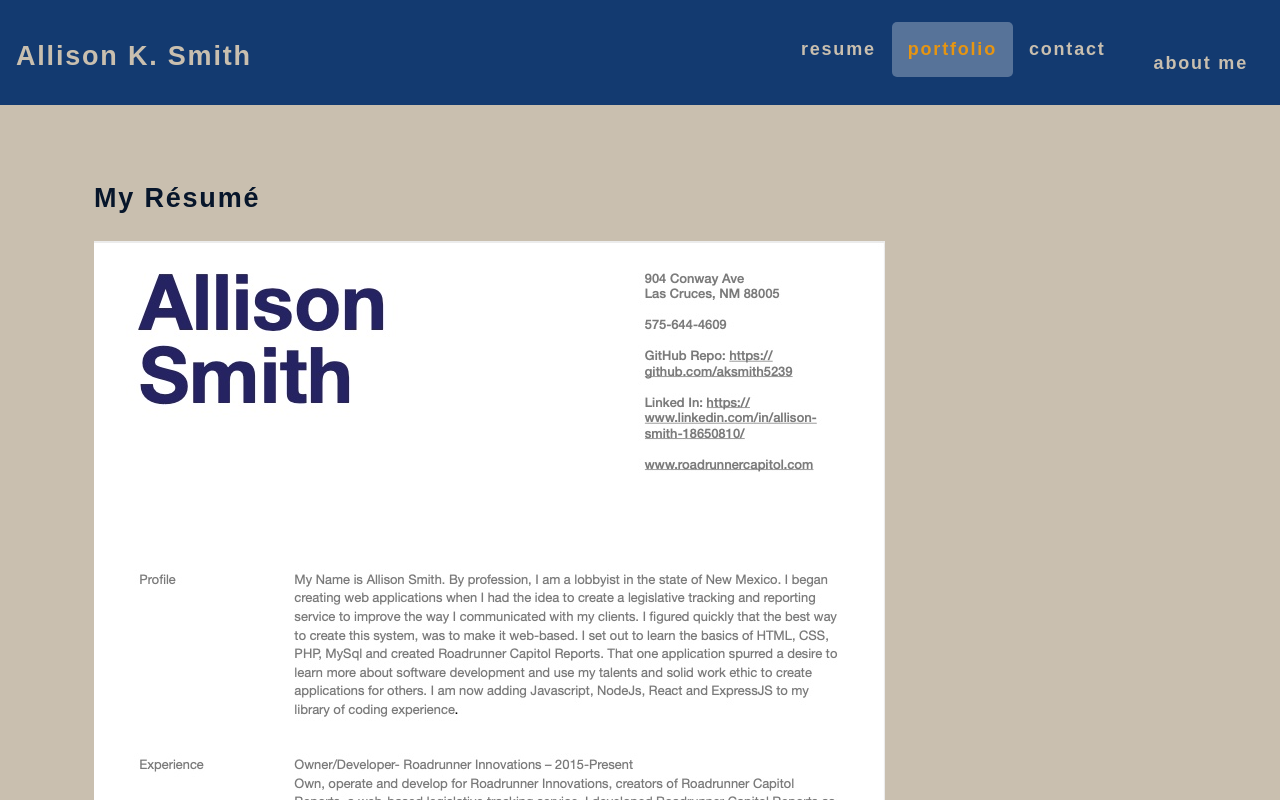
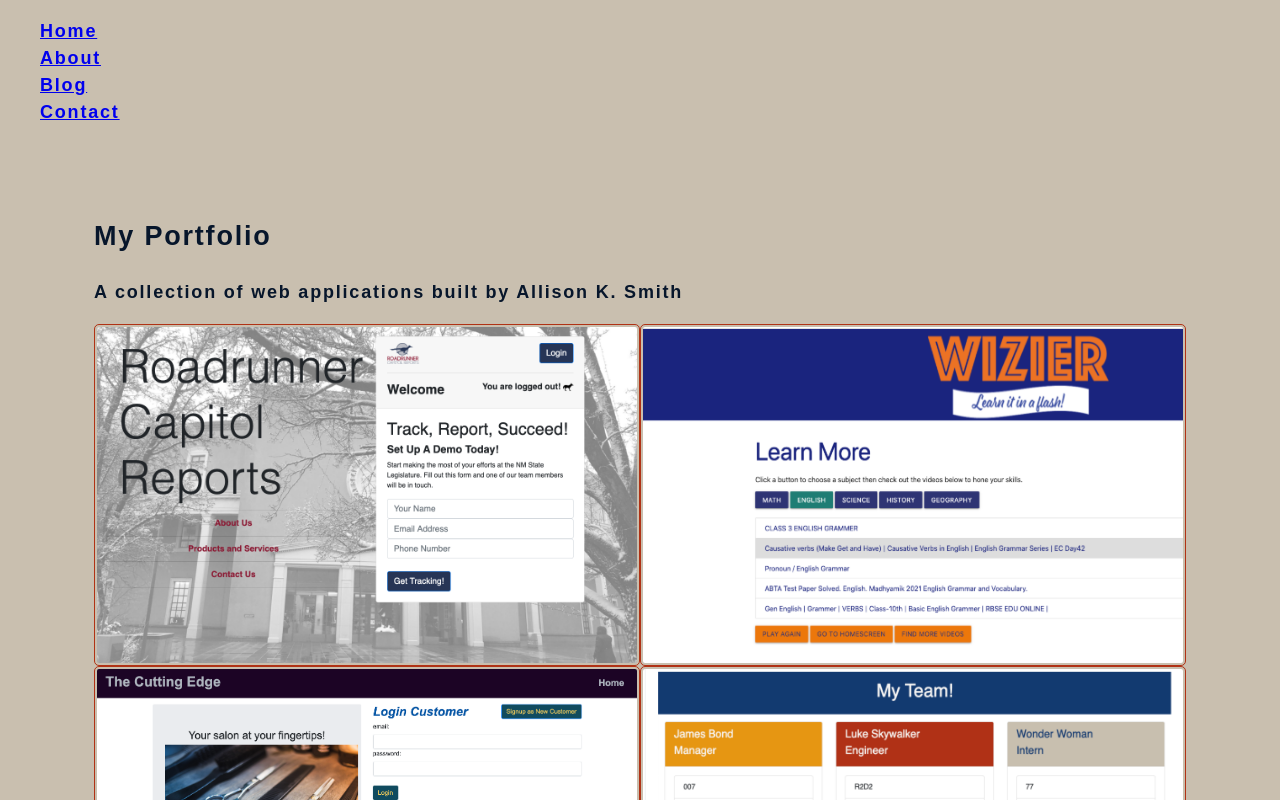
Before and after one commit to aksmith5239/my-portfolio, a React (Create React App) app: page / in a window 1280 px wide. Shown: the top 800 px of the page. Built offline with nearby package versions, Linux system fonts and the light colour scheme.

Commit message:
reworking nav

```diff
--- a/src/App.js
+++ b/src/App.js
@@ -18,19 +18,35 @@
         description: "a downloadable resume of Allison K. Smith's web development work",
     }
 ]);
+
 const [currentCategory, setCurrentCategory] = useState(categories[0]);
+
+const [contactSelected, setContactSelected] = useState(false);
+
+// const [resumeSelected, setResumeSelected] = useState(false);
+
   return (
     <div>
       <Nav
        categories={categories}
        setCurrentCategory={setCurrentCategory}
        currentCategory={currentCategory}
+       contactSelected={contactSelected}
+       setContactSelected={setContactSelected}
       ></Nav>
       <main >
-        <Resume></Resume>
-        <ContactForm></ContactForm>
+        {!contactSelected ? (
+        <>
         <Project currentCategory={currentCategory}></Project>
         <About></About>
+        <Resume></Resume>
+        </>
+        ) : (
+          <ContactForm></ContactForm>
+        )}
+
+
+
       </main>
       <Footer></Footer>
     </div>
--- a/src/components/Nav/index.js
+++ b/src/components/Nav/index.js
@@ -1,42 +1,27 @@
 import React from 'react';
 
+// Props are passed through our functional component.
+function Nav(props) {
+  const tabs = ['Home', 'About', 'Blog', 'Contact'];
+  return (
+    <ul className="nav nav-tabs">
+      {tabs.map(tab => (
+        <li className="nav-item" key={tab}>
+          <a
+            href={'#' + tab.toLowerCase()}
+            // Whenever a tab is clicked on,
+            // the current page is set through the handlePageChange props.
+            onClick={() => props.handlePageChange(tab)}
+            className={
+              props.currentPage === tab ? 'nav-link active' : 'nav-link'
+            }
+          >
+            {tab}
+          </a>
+        </li>
+      ))}
+    </ul>
+  );
+}
 
-function Nav(props) {
-
-    const {
-        categories = [],
-        setCurrentCategory,
-        currentCategory,
-      } = props;
-
-
-    return(
-        <header>
-            <h2>
-                <a href="/">
-                    Allison K. Smith
-                </a>
-            </h2>
-            <nav>
-                <ul className="nav">
-                    <li>
-                        <a href="#about">
-                            about me
-                        </a>
-                    </li>
-                    <li>
-                        <span> contact </span>
-                    </li>
-
-                        {categories.map((category) => (
-                            <li className={`navItem ${currentCategory.name === category.name && 'navActive'}`} key={category.name}>
-                                <span onClick={() => setCurrentCategory(category.name)}>{category.name}</span>
-                            </li>
-                        ))}
-
-                </ul>
-            </nav>
-        </header>
-    )
-}
 export default Nav;
--- a/src/index.css
+++ b/src/index.css
@@ -35,6 +35,7 @@
   color: var(--dark);
 }
 
+
 li {
   list-style: none;
 }
@@ -55,10 +56,21 @@
 /* Style the top navigation bar */
 nav {
   background-color: var(--primary) ;
+
 }
 
 /* Style the topnav links */
-nav a, nav li {
+nav a {
+  float: right;
+  display: block;
+  color: var(--light-tan);
+  text-align: center;
+  align-items: center;
+  padding: 14px 16px;
+  text-decoration: none;
+}
+
+nav li{
   float: right;
   display: block;
   color: var(--light-tan);
@@ -66,13 +78,32 @@
   padding: 14px 16px;
   text-decoration: none;
 }
-
 /* Change color on hover */
 nav a:hover, nav li:hover{
   background-color:var(--light-tan);
   color: var(--secondary);
+  border-radius:5px;
 }
 
+.aboutItem {
+  float: right;
+  color: var(--light-tan);
+  background-color: var(--primary);
+  margin-right:2px;
+
+}
+
+.aboutItem a {
+  background-color:var(--light-tan);
+  color: var(--secondary);
+  border-radius:5px;
+}
+
+.aboutItem a:hover {
+  background-color:var(--light-tan);
+  color: var(--secondary);
+  border-radius:5px;
+}
 .content {
   background-color: var(--light);
   padding: 10px;
```
Also changed, not shown: 1 other file (tests, documents, lock files or other folders).
